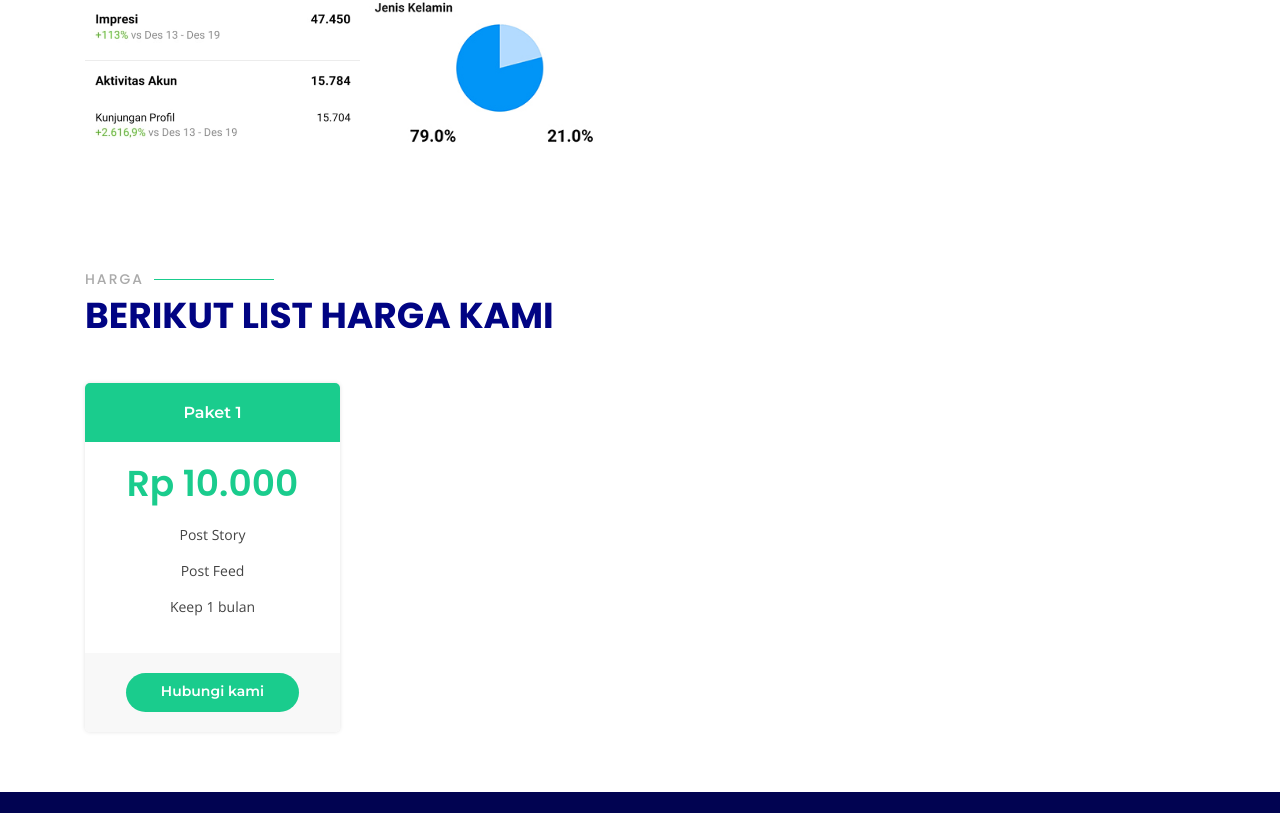
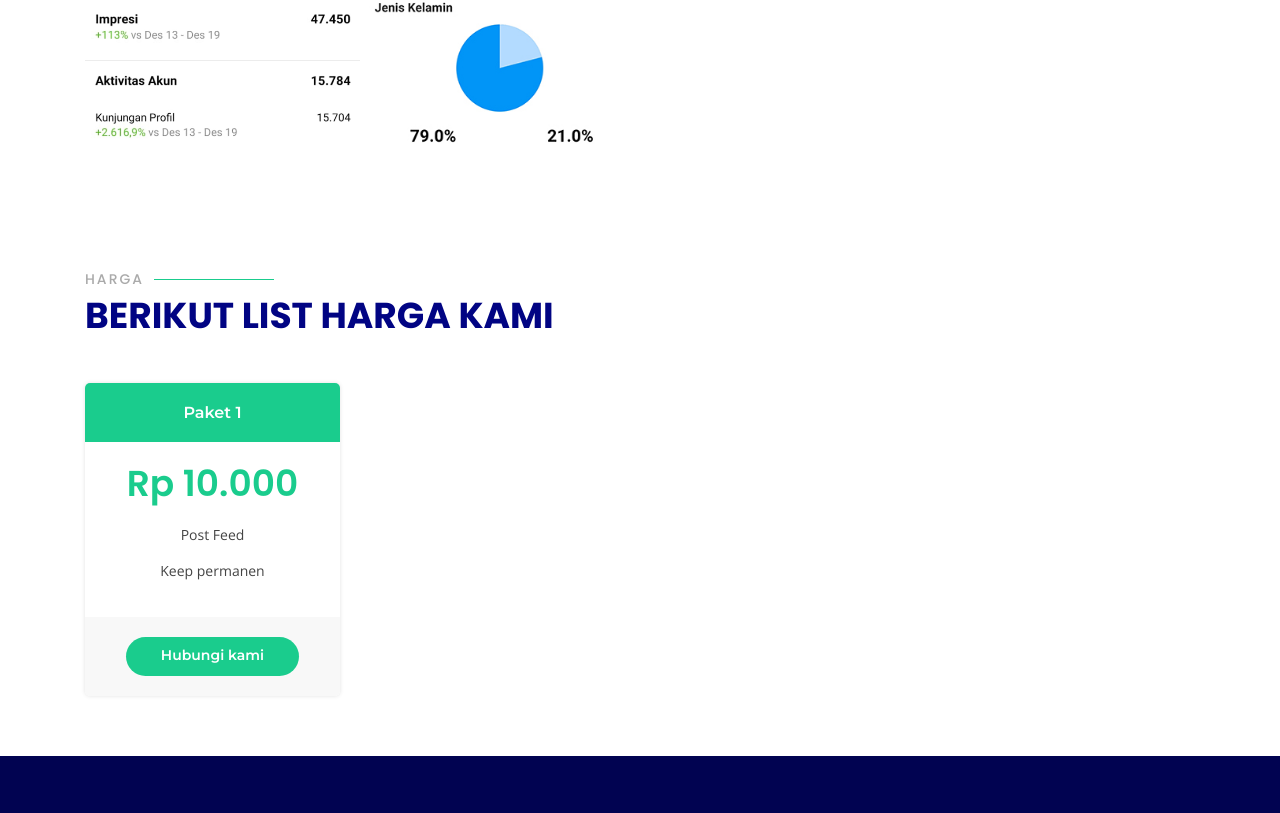
Before and after one commit to shopeefeed/shopeefeed.github.io, a plain HTML site: page index.html in a window 1280 px wide. Shown: the part 1832-2645 px from the top of the page. Drawn offline with nearby package versions, Linux system fonts and the light colour scheme.

Commit message:
Update index.html

```diff
--- a/index.html
+++ b/index.html
@@ -127,7 +127,7 @@
 
             <div class="icon-box" data-aos="zoom-in" data-aos-delay="200">
               <div class="icon"><i class="bx bxl-instagram"></i></div>
-              <h4 class="title"><a href="">Feed dan Story IG</a></h4>
+              <h4 class="title"><a href="">Feed Instagram</a></h4>
               <p class="description">Produk kamu rapi ditampilkan di instagram</p>
             </div>
 
@@ -390,9 +390,8 @@
 			 <h3>Paket 1</h3>
               <h4><sup></sup>Rp 10.000<span> </span></h4>
               <ul>
-                <li>Post Story</li>
                 <li>Post Feed</li>
-                <li>Keep 1 bulan</li>
+                <li>Keep permanen</li>
                </ul>
               <div class="btn-wrap">
                 <a href="https://wa.me/6287837133266?text=hai min saya mau booking pp paket 1 yang harga 10k" class="btn-buy">Hubungi kami</a>
```
